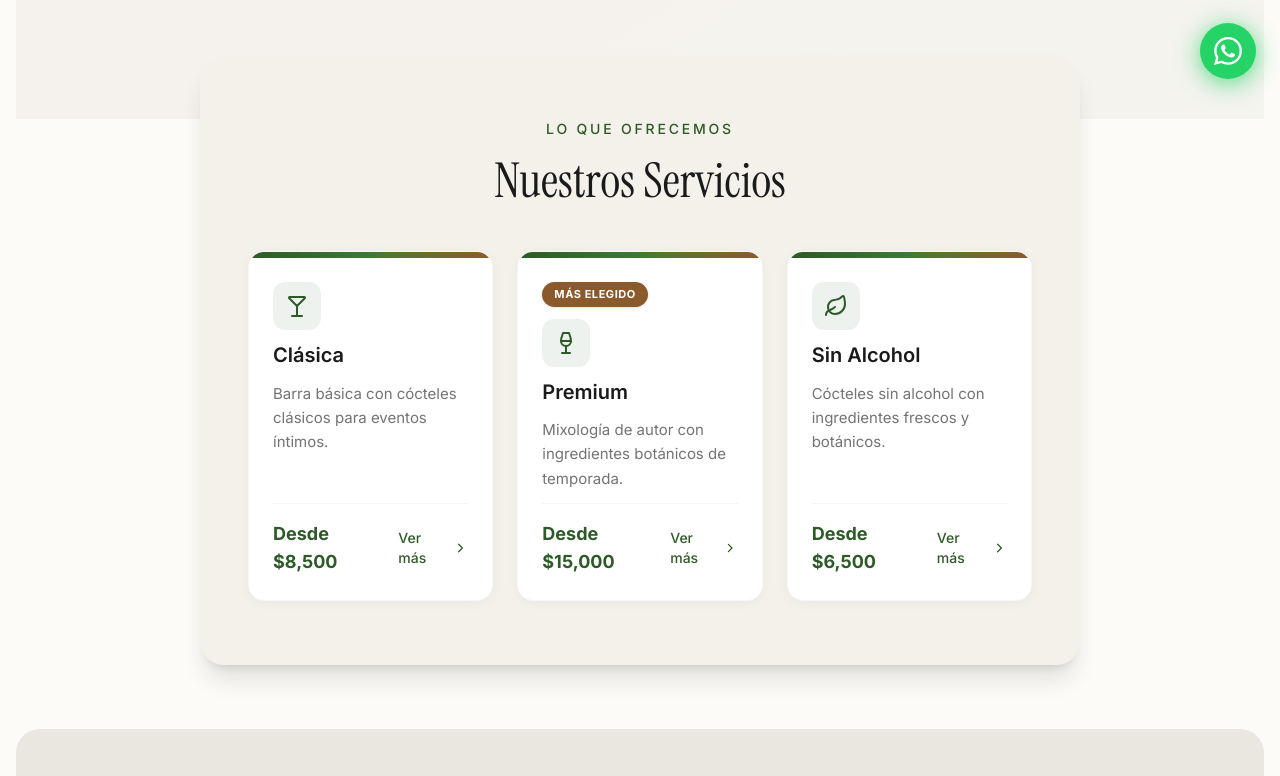
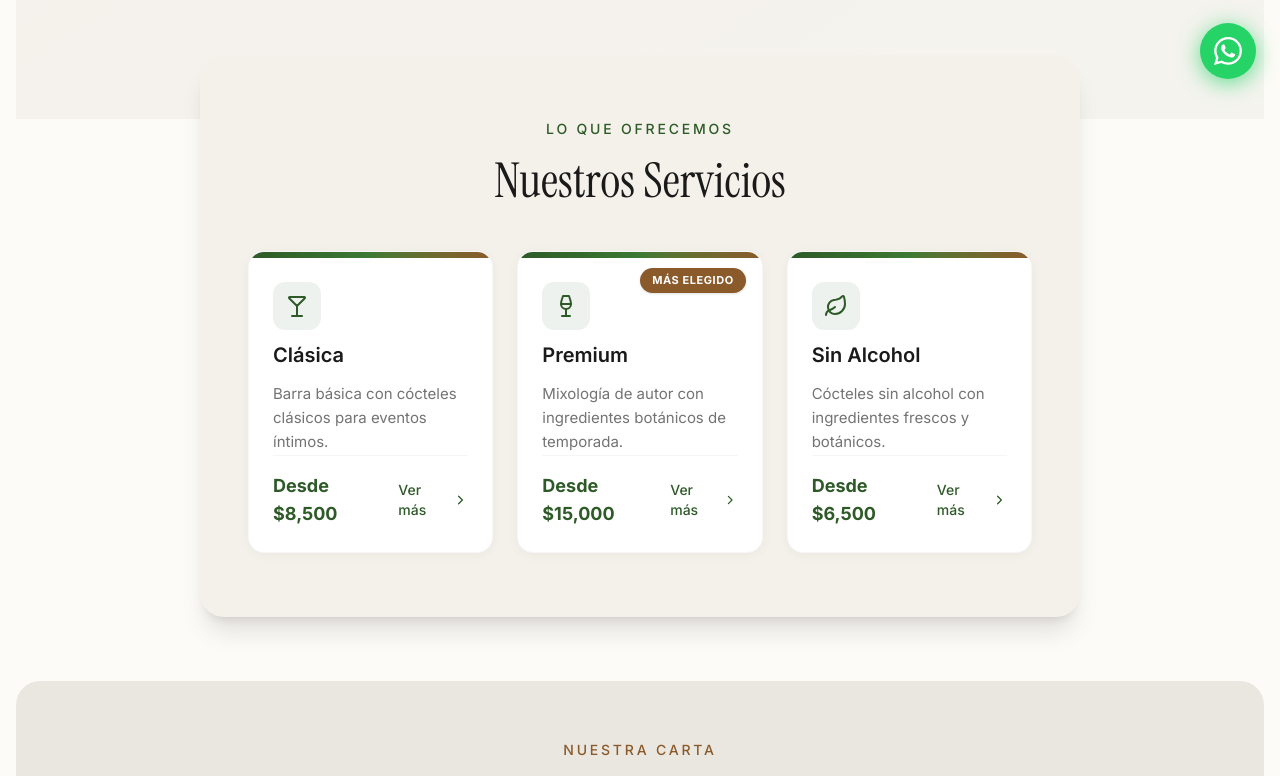
Before and after one commit to JeremiasBustos02/entre-tragos-v2, a React (Vite) app: page / in a window 1280 px wide. Shown: the part 697-1473 px from the top of the page. Built offline with nearby package versions, Linux system fonts and the light colour scheme.

Commit message:
fix: altura de contenido de cards

```diff
--- a/src/app/components/ServiceCard.tsx
+++ b/src/app/components/ServiceCard.tsx
@@ -16,13 +16,14 @@ export default function ServiceCard({ title, description, price, iconType, tag }
     <article className="group relative bg-white rounded-2xl overflow-hidden shadow-[0_2px_12px_rgba(0,0,0,0.04)] border border-neutral-100/80 flex flex-col transition-all duration-300 ease-out hover:shadow-[0_8px_30px_rgba(0,0,0,0.08)] hover:-translate-y-1 focus-within:ring-2 focus-within:ring-[#2D5A27] focus-within:ring-offset-2">
       <div className="h-1.5 w-full bg-gradient-to-r from-[#2D5A27] via-[#3d7a34] to-[#8B5A2B]" aria-hidden="true" />
 
-      <div className="flex flex-col gap-3 p-5 sm:p-6 flex-1">
       {tag && (
-          <span className="self-start bg-[#8B5A2B] text-white text-[11px] font-bold uppercase tracking-wider px-3 py-1 rounded-full shadow-sm">
+        <span className="absolute top-4 right-4 bg-[#8B5A2B] text-white text-[11px] font-bold uppercase tracking-wider px-3 py-1 rounded-full shadow-sm z-10">
           {tag}
         </span>
       )}
 
+      <div className="grid grid-rows-[auto_1fr_auto] flex-1 p-5 sm:p-6">
+        <div className="flex flex-col gap-3">
           <div className="w-12 h-12 rounded-xl bg-[#2D5A27]/8 flex items-center justify-center transition-colors duration-300 group-hover:bg-[#2D5A27]/12">
             <IconComponent className="w-6 h-6 text-[#2D5A27]" aria-hidden="true" />
           </div>
@@ -30,8 +31,9 @@ export default function ServiceCard({ title, description, price, iconType, tag }
           <h3 className="text-lg sm:text-xl font-semibold text-[#1A1A1A] leading-snug">{title}</h3>
 
           <p className="text-sm sm:text-[15px] text-neutral-500 leading-relaxed">{description}</p>
+        </div>
 
-        <div className="mt-auto pt-4 flex items-center justify-between border-t border-neutral-100">
+        <div className="pt-4 flex items-center justify-between border-t border-neutral-100">
           <p className="text-base sm:text-lg font-bold text-[#2D5A27]">{price}</p>
           <a
             href="#contact"
```
Lines whose indentation alone changed are shown as unchanged.
